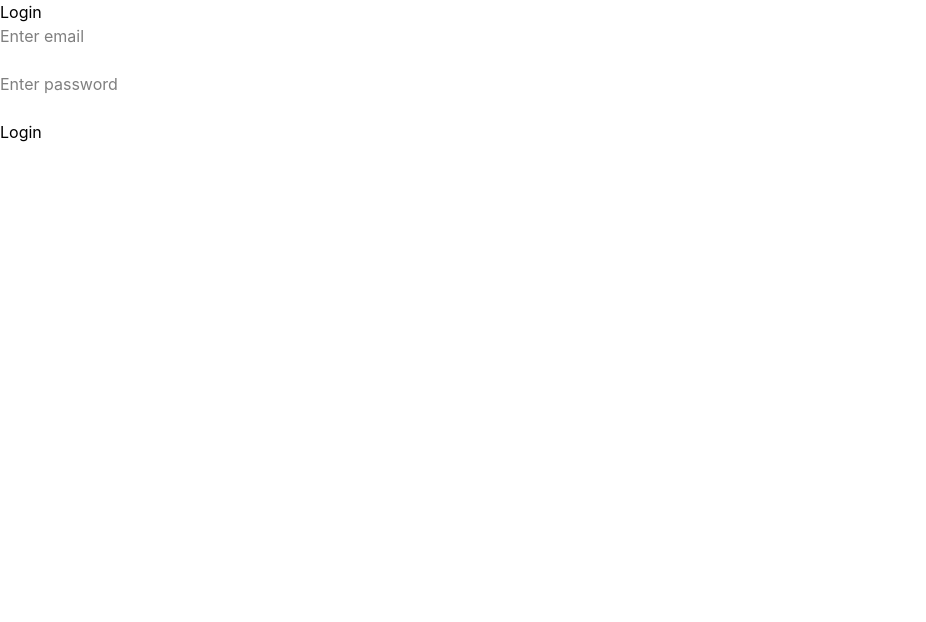
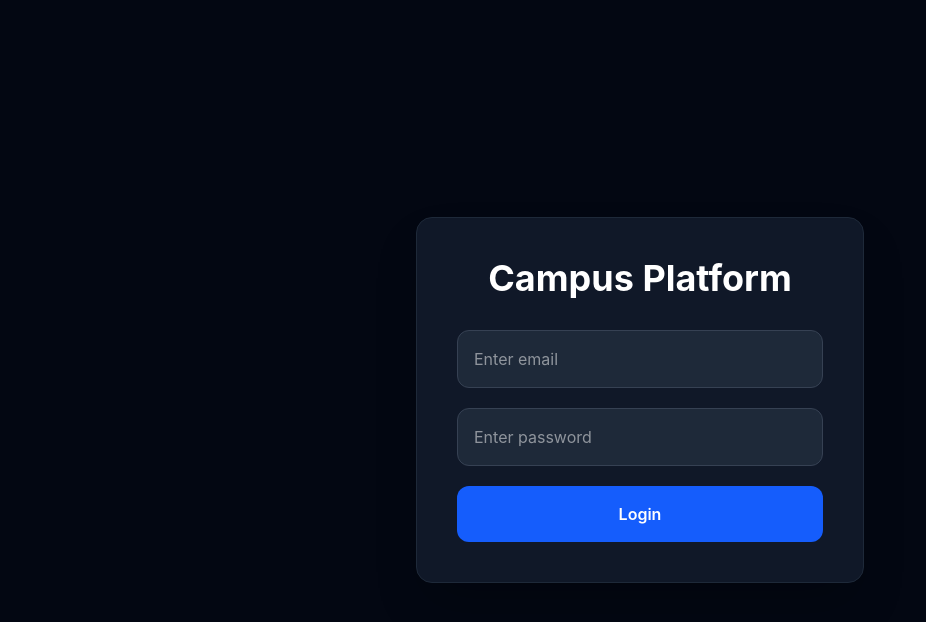
Before and after one commit to omkarsureshs/campus-platform, a React app in the folder frontend/: page / in a window 1280 px wide. Shown: the top 622 px of the page, without its empty margins (0-926 px from the left). Built offline with nearby package versions, Linux system fonts and the light colour scheme; the HTML template or start-up script is replaced by a standard one.

Commit message:
create modern login page ui

```diff
--- a/frontend/src/pages/Login.jsx
+++ b/frontend/src/pages/Login.jsx
@@ -48,34 +48,42 @@ alert("Protected route accessed!");
   };
 
   return (
-    <div>
-      <h2>Login</h2>
+  <div className="min-h-screen flex items-center justify-center bg-gray-950">
+    <div className="bg-gray-900 p-10 rounded-2xl shadow-2xl w-full max-w-md border border-gray-800">
 
-      <form onSubmit={handleLogin}>
+      <h2 className="text-4xl font-bold text-white mb-8 text-center">
+        Campus Platform
+      </h2>
+
+      <form onSubmit={handleLogin} className="space-y-5">
+
         <input
           type="email"
           placeholder="Enter email"
           value={email}
           onChange={(e) => setEmail(e.target.value)}
+          className="w-full p-4 rounded-xl bg-gray-800 text-white border border-gray-700 outline-none focus:border-blue-500"
         />
-
-        <br />
-        <br />
 
         <input
           type="password"
           placeholder="Enter password"
           value={password}
           onChange={(e) => setPassword(e.target.value)}
+          className="w-full p-4 rounded-xl bg-gray-800 text-white border border-gray-700 outline-none focus:border-blue-500"
         />
 
-        <br />
-        <br />
+        <button
+          type="submit"
+          className="w-full bg-blue-600 hover:bg-blue-700 transition-all duration-300 text-white p-4 rounded-xl font-semibold"
+        >
+          Login
+        </button>
 
-        <button type="submit">Login</button>
       </form>
     </div>
-  );
+  </div>
+);
 }
 
 export default Login;
```
